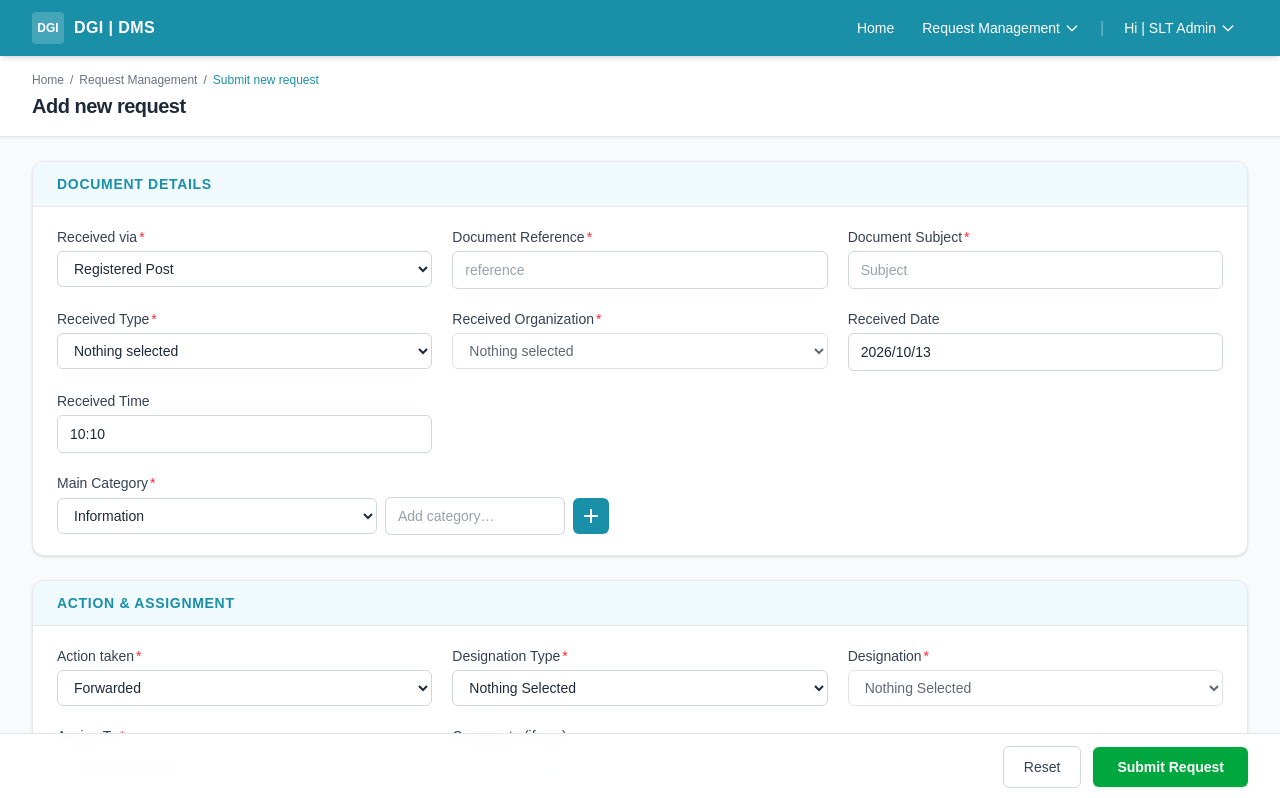
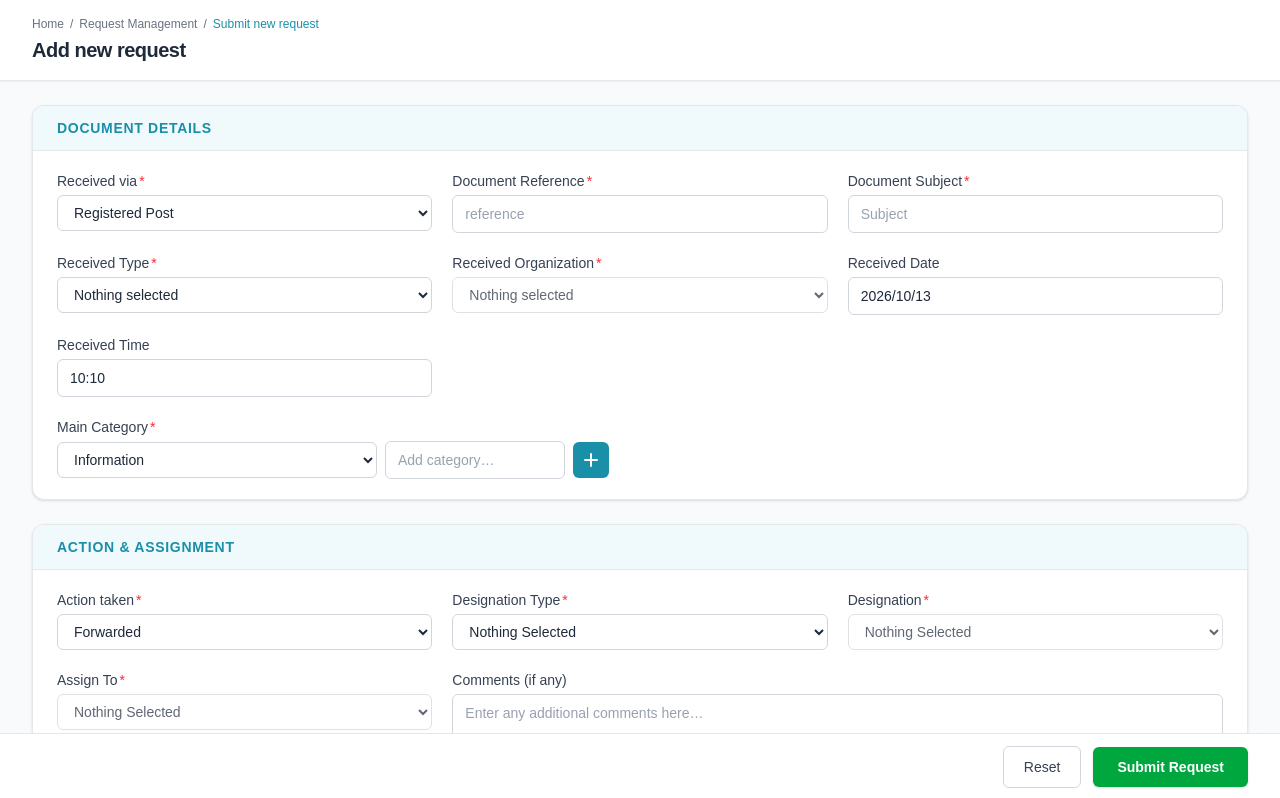
Before and after one commit to KAVINDAPIYUMAL/DMS, a Next.js app in the folder dmsfront/: page /request-management/submit-request in a window 1280 px wide. Shown: the top 798 px of the page. Built offline with nearby package versions, Linux system fonts and the light colour scheme.

Commit message:
refactor: remove header and footer from submit request page

```diff
--- a/dmsfront/app/request-management/submit-request/page.tsx
+++ b/dmsfront/app/request-management/submit-request/page.tsx
@@ -2,8 +2,6 @@
 
 import type { Metadata } from "next";
 import Link from "next/link";
-import AppHeader from "@/components/layout/AppHeader";
-import AppFooter from "@/components/layout/AppFooter";
 import SubmitRequestForm from "@/components/request/SubmitRequestForm";
 
 export const metadata: Metadata = {
@@ -14,10 +12,8 @@ export const metadata: Metadata = {
 
 export default function SubmitRequestPage() {
   return (
-    <div className="min-h-screen flex flex-col bg-gray-50">
-      <AppHeader />
-
-      <main className="flex-1 pt-14">
+    <div className="min-h-screen bg-gray-50">
+      <main>
         <div className="bg-white border-b border-gray-200 shadow-xs">
           <div className="mx-auto max-w-screen-xl px-4 sm:px-6 lg:px-8 py-4">
             <nav aria-label="Breadcrumb" className="mb-1">
@@ -48,8 +44,6 @@ export default function SubmitRequestPage() {
           <SubmitRequestForm />
         </div>
       </main>
-
-      <AppFooter />
     </div>
   );
 }
--- a/dmsfront/components/layout/AppFooter.tsx
+++ /dev/null
@@ -1,10 +0,0 @@
-export default function AppFooter() {
-  return (
-    <footer
-      className="bg-[#1a8fa8] text-white text-sm text-center py-3 mt-auto"
-      role="contentinfo"
-    >
-      Powered by Sri Lanka Telecom
-    </footer>
-  );
-}
--- a/dmsfront/components/layout/AppHeader.tsx
+++ /dev/null
@@ -1,38 +0,0 @@
-
-
-import Link from "next/link";
-import NavMenu from "./NavMenu";
-
-export default function AppHeader() {
-  return (
-    <header
-      className="fixed top-0 left-0 right-0 z-50 bg-[#1a8fa8] shadow-md"
-      role="banner"
-    >
-      <div className="mx-auto max-w-screen-xl px-4 sm:px-6 lg:px-8">
-        <div className="flex h-14 items-center justify-between">
-
-          <Link
-            href="/"
-            className="flex items-center gap-2.5 focus:outline-none focus-visible:ring-2
-                       focus-visible:ring-white rounded"
-            aria-label="DGI DMS home"
-          >
-            <span
-              className="inline-flex h-8 w-8 items-center justify-center rounded
-                         bg-white/20 text-white font-bold text-xs select-none"
-              aria-hidden="true"
-            >
-              DGI
-            </span>
-            <span className="text-white font-semibold text-base tracking-wide select-none">
-              DGI&nbsp;|&nbsp;DMS
-            </span>
-          </Link>
-
-          <NavMenu />
-        </div>
-      </div>
-    </header>
-  );
-}
--- a/dmsfront/components/layout/NavMenu.tsx
+++ /dev/null
@@ -1,128 +0,0 @@
-"use client";
-
-
-import { useState, useRef, useEffect } from "react";
-import Link from "next/link";
-
-interface DropdownItem {
-  label: string;
-  href?: string;
-}
-
-interface NavDropdownProps {
-  label: string;
-  items: DropdownItem[];
-}
-
-function NavDropdown({ label, items }: NavDropdownProps) {
-  const [open, setOpen] = useState(false);
-  const ref = useRef<HTMLDivElement>(null);
-
-  useEffect(() => {
-    function handleClick(e: MouseEvent) {
-      if (ref.current && !ref.current.contains(e.target as Node)) {
-        setOpen(false);
-      }
-    }
-    document.addEventListener("mousedown", handleClick);
-    return () => document.removeEventListener("mousedown", handleClick);
-  }, []);
-
-  useEffect(() => {
-    function handleKey(e: KeyboardEvent) {
-      if (e.key === "Escape") setOpen(false);
-    }
-    document.addEventListener("keydown", handleKey);
-    return () => document.removeEventListener("keydown", handleKey);
-  }, []);
-
-  return (
-    <div className="relative" ref={ref}>
-      <button
-        type="button"
-        aria-haspopup="true"
-        aria-expanded={open}
-        onClick={() => setOpen((v) => !v)}
-        className="flex items-center gap-1 px-3 py-2 rounded text-sm font-medium text-white
-                   hover:bg-white/10 focus:outline-none focus-visible:ring-2 focus-visible:ring-white
-                   transition-colors"
-      >
-        {label}
-        <svg
-          className={`w-4 h-4 transition-transform ${open ? "rotate-180" : ""}`}
-          fill="none"
-          stroke="currentColor"
-          viewBox="0 0 24 24"
-          aria-hidden="true"
-        >
-          <path strokeLinecap="round" strokeLinejoin="round" strokeWidth={2} d="M19 9l-7 7-7-7" />
-        </svg>
-      </button>
-
-      {open && (
-        <ul
-          role="menu"
-          className="absolute right-0 mt-1 w-52 rounded-lg shadow-xl bg-white border border-gray-100
-                     py-1 z-50 text-sm text-gray-700 animate-[fadeIn_0.1s_ease]"
-        >
-          {items.map((item) =>
-            item.href ? (
-              <li key={item.label} role="menuitem">
-                <Link
-                  href={item.href}
-                  onClick={() => setOpen(false)}
-                  className="block px-4 py-2 hover:bg-[#e8f7fa] hover:text-[#1a8fa8] transition-colors"
-                >
-                  {item.label}
-                </Link>
-              </li>
-            ) : (
-              <li key={item.label} role="menuitem">
-                <span
-                  aria-disabled="true"
-                  title="Coming soon"
-                  className="block px-4 py-2 text-gray-400 cursor-not-allowed select-none"
-                >
-                  {item.label}
-                </span>
-              </li>
-            )
-          )}
-        </ul>
-      )}
-    </div>
-  );
-}
-
-export default function NavMenu() {
-  const requestManagementItems: DropdownItem[] = [
-    { label: "Submit new request", href: "/request-management/submit-request" },
-    { label: "My Requests" },
-    { label: "My Assignments" },
-    { label: "View Requests" },
-  ];
-
-  const userItems: DropdownItem[] = [
-    { label: "My Profile" },
-    { label: "Sign Out" },
-  ];
-
-  return (
-    <nav aria-label="Main navigation" className="flex items-center gap-1">
-      <Link
-        href="/"
-        className="px-3 py-2 rounded text-sm font-medium text-white
-                   hover:bg-white/10 focus:outline-none focus-visible:ring-2 focus-visible:ring-white
-                   transition-colors"
-      >
-        Home
-      </Link>
-
-      <NavDropdown label="Request Management" items={requestManagementItems} />
-
-      <span className="text-white/40 mx-1 select-none" aria-hidden="true">|</span>
-
-      <NavDropdown label="Hi | SLT Admin" items={userItems} />
-    </nav>
-  );
-}
```
